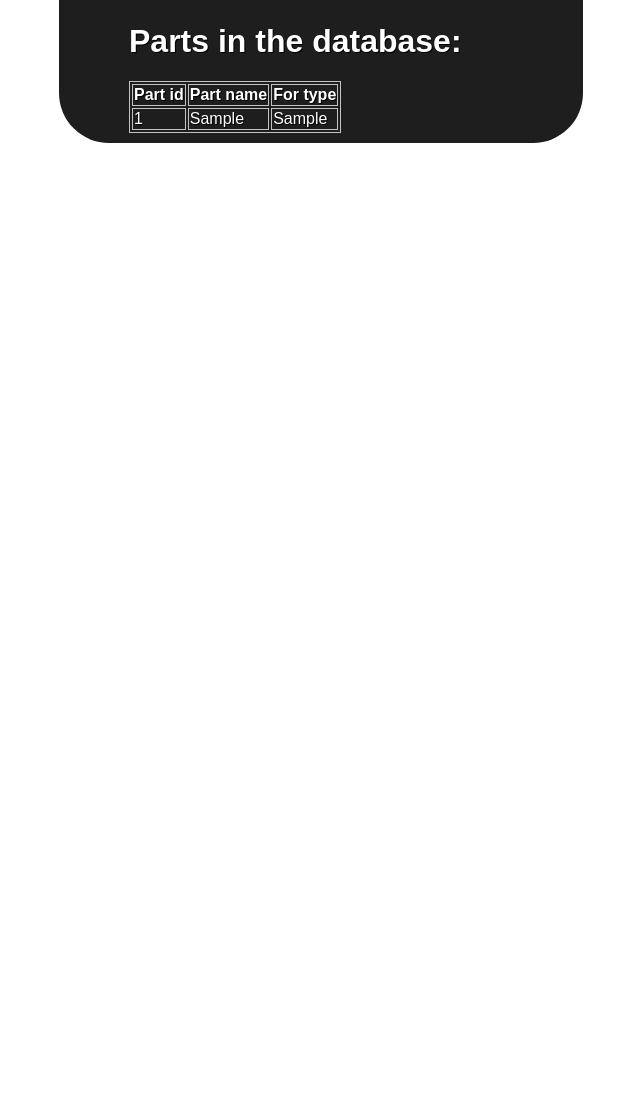
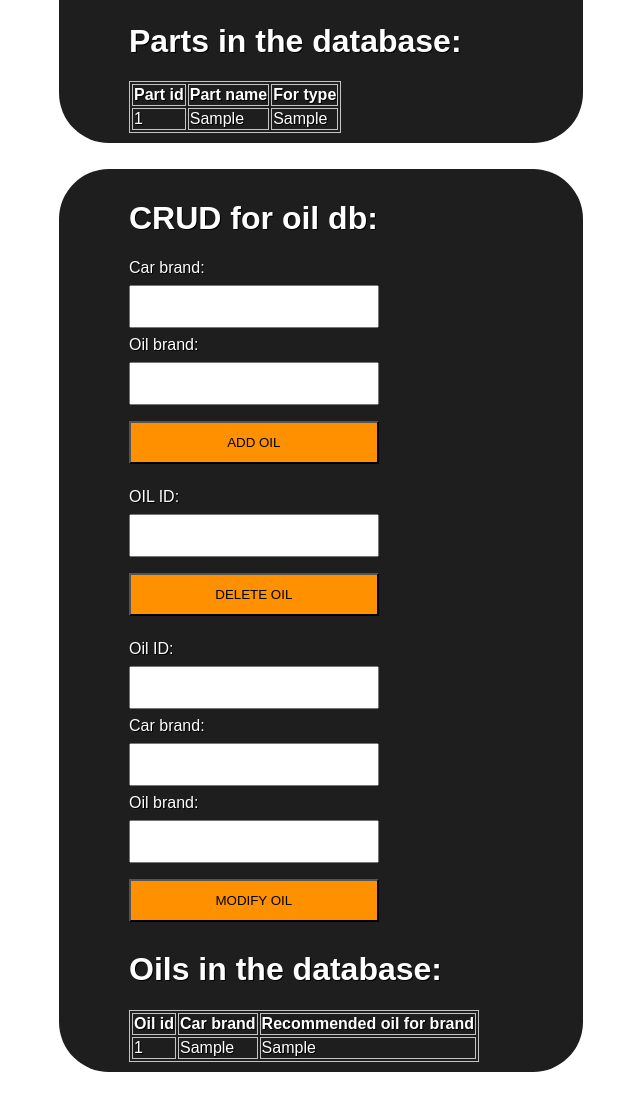
Before and after one commit to unicsbalint/webprog_2, a PHP site: page /index.php?p=private in a window 1280 px wide. Shown: the part 2196-3293 px from the top of the page, without its empty margins (319-959 px from the left). Before the commit the page ends 2339 px from the top, so only its background shows below. Run offline with PHP 8.4, Linux system fonts and the light colour scheme; a user stored in the database is signed in; tables that the repository leaves empty or names only in its code hold one stand-in row (values such as "Sample post").

Commit message:
oil crud

```diff
--- a/backend/private.php
+++ b/backend/private.php
@@ -96,13 +96,66 @@ $query = "SELECT * FROM carparts";
 $params = [
 ];
 require_once 'dbFunctions.php';
-$cars = getList($query, $params);
+$parts = getList($query, $params);
 ?>
-<?php foreach ($cars as $c) : ?>
+<?php foreach ($parts as $c) : ?>
 <tr>
 <td><?=$c['id']?></td>
 <td><?=$c['part']?></td>
 <td><?=$c['for_type']?></td>
 </tr>
 <?php endforeach; ?>
+</table>
 </div>
+
+
+<div class="privateBox">
+<h1>CRUD for oil db:</h1>
+<form action="backend/add_oil.php" method="POST">
+  <label for="car_brand">Car brand:</label><br>
+  <input class="crudInput" type="text" id="car_brand" name="car_brand"><br>
+  <label for="type">Oil brand:</label><br>
+  <input class="crudInput" type="text" id="oil_brand" name="oil_brand"><br>
+  <input class="crudButton" type="submit" value="ADD OIL">
+</form>
+<form action="backend/delete_oil.php" method="POST">
+  <label for="oil_id">OIL ID:</label><br>
+  <input class="crudInput" type="text" id="oil_id" name="oil_id"><br>
+  <input class="crudButton" type="submit" value="DELETE OIL">
+</form>
+
+<form action="backend/modify_oil.php" method="POST">
+  <label for="fname">Oil ID:</label><br>
+  <input class="crudInput" type="text" id="oil_id" name="oil_id"><br>
+  <label for="part">Car brand:</label><br>
+  <input class="crudInput" type="text" id="car_brand" name="car_brand"><br>
+  <label for="type">Oil brand:</label><br>
+  <input class="crudInput" type="text" id="oil_brand" name="oil_brand"><br>
+  <input class="crudButton" type="submit" value="MODIFY OIL">
+</form>
+
+<h1>Oils in the database:</h1>
+<table>
+<thead>
+<th>Oil id</th>
+<th>Car brand</th>
+<th>Recommended oil for brand</th>
+
+
+</thead>
+<?php
+$query = "SELECT * FROM oil";
+$params = [
+];
+require_once 'dbFunctions.php';
+$oil = getList($query, $params);
+?>
+<?php foreach ($oil as $c) : ?>
+<tr>
+<td><?=$c['oil_id']?></td>
+<td><?=$c['car_brand']?></td>
+<td><?=$c['recommended_oil_brand']?></td>
+</tr>
+<?php endforeach; ?>
+</table>
+</div>
```
Also changed, not shown: backend/add_oil.php (added, +27 -0 lines), backend/delete_oil.php (added, +25 -0 lines), backend/modify_oil.php (added, +29 -0 lines), screenshots_for_correct/crud.PNG (added).
